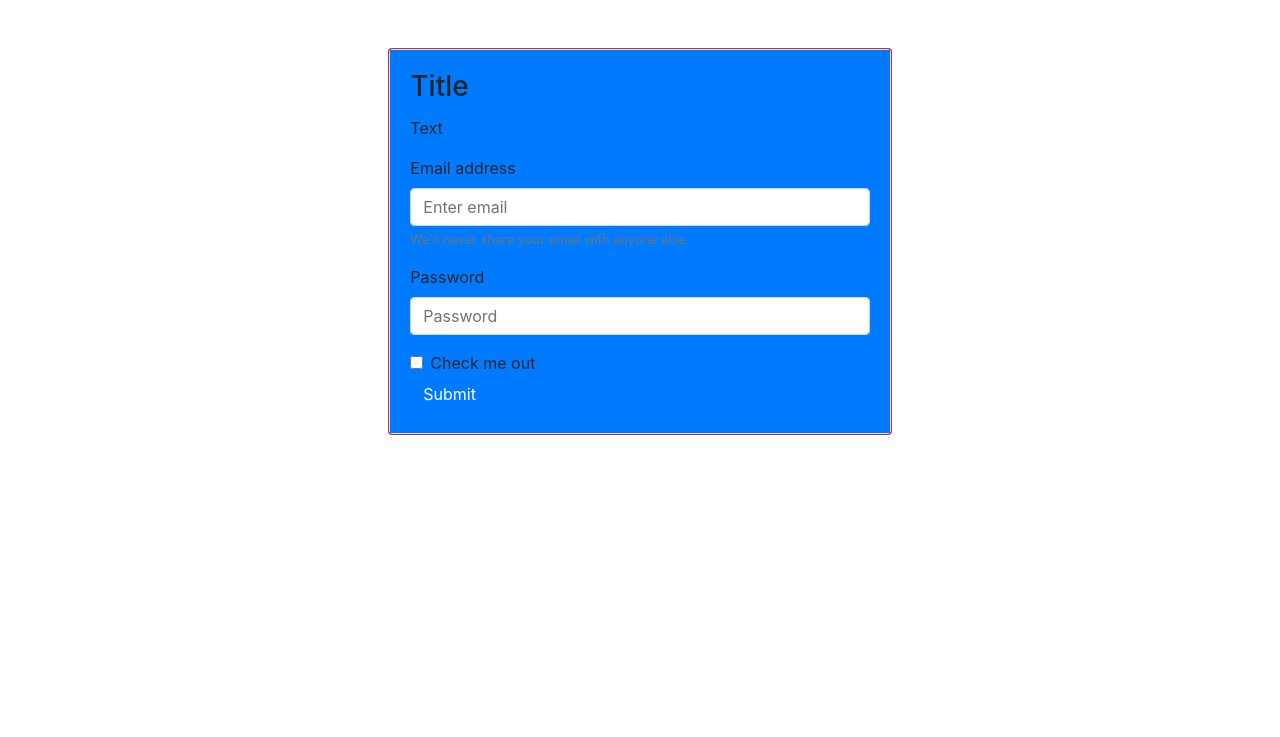
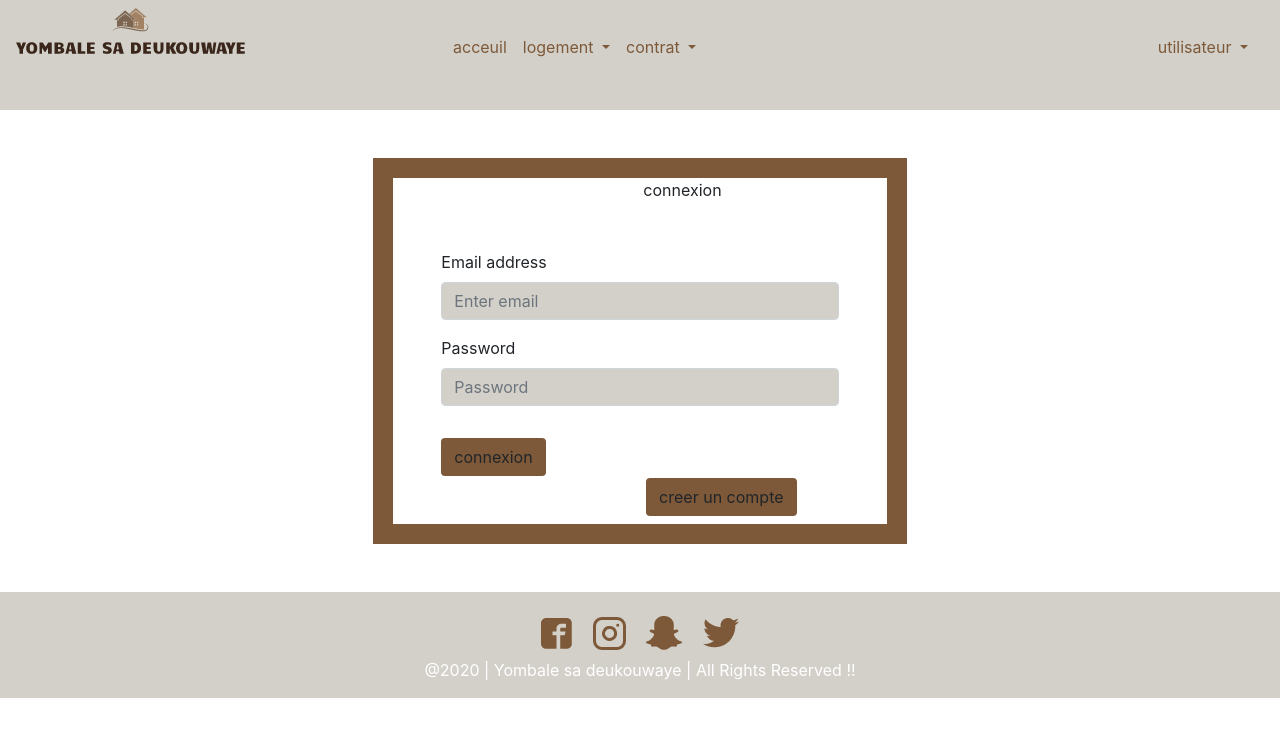
Before and after one commit to khalifa-n/yombale_sa_deukouwaye, a PHP site: page /views/security/connexion.html.php in a window 1280 px wide. Shown: the top 737 px of the page. Run offline with PHP 8.4, Linux system fonts and the light colour scheme; some libraries are stand-ins or nearby versions.

Commit message:
connexion

```diff
--- a/config/require.php
+++ b/config/require.php
@@ -1,4 +1,6 @@
 <?php
 require(ROUTE_DIR.'lib/session.php');
 require(ROUTE_DIR.'lib/database.php');
+require(ROUTE_DIR.'lib/validator.php');
+
 ?>
--- a/controlleurs/gestionnaire.controlleurs.php
+++ b/controlleurs/gestionnaire.controlleurs.php
@@ -1,14 +1,12 @@
 <?php
 if ($_SERVER['REQUEST_METHOD']=='GET') {
-
 	if (isset($_GET['views'])) {
-
 	   if ($_GET['views']=='catalogue') {
-
 		require(ROUTE_DIR.'views/catalogue/catalogue.html.php');
 
-	}else {
 	}
+}else {
+	require(ROUTE_DIR.'views/catalogue/catalogue.html.php');
 }
 }
 ?>
--- a/lib/router.php
+++ b/lib/router.php
@@ -5,10 +5,10 @@ if (isset($_REQUEST['controlleurs'])) {
 
 } elseif ($_REQUEST['controlleurs'] =='security') {
     require_once(ROUTE_DIR .'controlleurs/security.controlleurs.php');
+}
+
 }else {
     require_once(ROUTE_DIR .'controlleurs/gestionnaire.controlleurs.php');
 }
-}
-
 
 ?>
--- a/public/css/style.css
+++ b/public/css/style.css
@@ -1,17 +1,43 @@
-
+body{
+	overflow-x: hidden;
+}
  a{
 	color: #7D5939 !important;
 }
+.navbar{
+	background-color:#D3D0C9;
+
+}
 .navbar-expand-lg{
-	background-color:#DAD8D0 ;
+	background-color:#D3D0C9;
 
 }
 .menu{
 	margin-left: 200px;
 }
 .footer{
-	background-color:#DAD8D0 ;
+	background-color:#D3D0C9 ;
+
 }
 .text-footer{
 	color: #7D5939 !important;
 }
+.footer-social{
+	height: 50px;
+}
+.couleur_marron{
+	height:500px;
+}
+.card_body{
+	width: 500px;
+}
+
+.container_form{
+	height:300;
+}
+.connexion{
+	margin-left: 250px;
+}
+ul {
+	list-style-type: none;
+	}
--- a/views/inc/footer.html.php
+++ b/views/inc/footer.html.php
@@ -1,4 +1,25 @@
- <!-- Optional JavaScript -->
+<footer class="footer text-center text-white">
+  <!-- Grid container -->
+  <div class="container footer-social p-4 pb-0">
+    <!-- Section: Social media -->
+
+    <img src="image/facebook.png/" class="img-fluid  ml" alt="Responsive image">
+    <img src="image/instagram.png/" class="img-fluid  ml-3" alt="Responsive image">
+    <img src="image/snapchat.png/" class="img-fluid  ml-3" alt="Responsive image">
+    <img src="image/twitter.png/" class="img-fluid  ml-3" alt="Responsive image">
+
+
+    <!-- Section: Social media -->
+  </div>
+  <!-- Grid container -->
+
+  <!-- Copyright -->
+  <div class="text-center p-3" style="background-color:#D3D0C9">
+  @2020 | Yombale sa deukouwaye | All Rights Reserved !!
+  </div>
+  <!-- Copyright -->
+</footer>
+<!-- Optional JavaScript -->
     <!-- jQuery first, then Popper.js, then Bootstrap JS -->
     <script src="https://code.jquery.com/jquery-3.3.1.slim.min.js" integrity="sha384-q8i/X+965DzO0rT7abK41JStQIAqVgRVzpbzo5smXKp4YfRvH+8abtTE1Pi6jizo" crossorigin="anonymous"></script>
     <script src="https://cdnjs.cloudflare.com/ajax/libs/popper.js/1.14.7/umd/popper.min.js" integrity="sha384-UO2eT0CpHqdSJQ6hJty5KVphtPhzWj9WO1clHTMGa3JDZwrnQq4sF86dIHNDz0W1" crossorigin="anonymous"></script>
--- /dev/null
+++ b/views/inc/menu.html.php
@@ -0,0 +1,55 @@
+
+
+
+
+<nav class="navbar navbar-expand-lg navbar-light   sticky-top ">
+<img src="image/logo.png/" class="img-fluid mb-5 " alt="Responsive image">   </div>
+
+  <button class="navbar-toggler" type="button" data-toggle="collapse" data-target="#navbarSupportedContent" aria-controls="navbarSupportedContent" aria-expanded="false" aria-label="Toggle navigation">
+    <span class="navbar-toggler-icon"></span>
+  </button>
+
+  <div class="collapse navbar-collapse menu" id="navbarSupportedContent">
+    <ul class="navbar-nav  mr-auto mb-3">
+      <li class="nav-item active ">
+        <a class="nav-link" href="<?= WEB_ROUTE.'?controlleurs=gestionnaire&views=catalogue'?>">acceuil <span class="sr-only">(current)</span></a>
+      </li>
+      <li class="nav-item dropdown ">
+        <a class="nav-link dropdown-toggle " href="#" id="navbarDropdown" role="button" data-toggle="dropdown" aria-haspopup="true" aria-expanded="false">
+          logement
+        </a>
+        <div class="dropdown-menu" aria-labelledby="navbarDropdown">
+          <a class="dropdown-item" href="">se connecter</a>
+          <a class="dropdown-item" href="#">s'inscrire</a>
+          <div class="dropdown-divider"></div>
+          <a class="dropdown-item" href="#">Something else here</a>
+        </div>
+      </li>
+
+      <li class="nav-item dropdown ">
+        <a class="nav-link dropdown-toggle " href="#" id="navbarDropdown" role="button" data-toggle="dropdown" aria-haspopup="true" aria-expanded="false">
+         contrat
+        </a>
+        <div class="dropdown-menu" aria-labelledby="navbarDropdown">
+          <a class="dropdown-item" href="#">se connecter</a>
+          <a class="dropdown-item" href="#">s'inscrire</a>
+          <div class="dropdown-divider"></div>
+          <a class="dropdown-item" href="#">Something else here</a>
+        </div>
+      </li>
+
+    </ul>
+  <ul class="ml-auto">
+  <li class="nav-item dropdown men  ">
+        <a class="nav-link dropdown-toggle  " href="#" id="navbarDropdown" role="button" data-toggle="dropdown" aria-haspopup="true" aria-expanded="false">
+         utilisateur
+        </a>
+        <div class="dropdown-menu" aria-labelledby="navbarDropdown">
+          <a class="dropdown-item" href="<?= WEB_ROUTE.'?controlleurs=security&views=connexion'?>">se connecter</a>
+          <a class="dropdown-item" href="#">s'inscrire</a>
+          <div class="dropdown-divider"></div>
+          <a class="dropdown-item" href="#">Something else here</a>
+        </div>
+      </li>
+  </ul>
+</nav>
--- a/views/security/connexion.html.php
+++ b/views/security/connexion.html.php
@@ -1,33 +1,34 @@
 <?php
 require(ROUTE_DIR.'views/inc/header.html.php');
 ?>
-  <div class="container-fluid  ">
+<?php
+require(ROUTE_DIR.'views/inc/menu.html.php');
+?>
+  <div class="container-fluid" >
+
     <div class="row">
-      <div class="col-md-5 ml-auto mr-auto ">
-        <div class="card bg-danger mt-5 ">
-          <div class="card ">
-            <div class="card-body bg-primary ">
-              <h3 class="card-title">Title</h3>
-              <p class="card-text">Text</p>
-              <form>
-                    <div class="form-group">
+            <div class="card-body mt-5 col-md-5 mb-5  ml-auto mr-auto"style="background-color:#7D5939 " >
+              <div class="container_form"style="background-color:white">
+
+
+              <form class="m-auto">
+                <p class=" connexion"> connexion</p>
+                    <div class="form-group mt-5 mr-5 ml-5"  >
                         <label for="exampleInputEmail1">Email address</label>
-                        <input type="email" class="form-control" id="exampleInputEmail1" aria-describedby="emailHelp" placeholder="Enter email">
-                        <small id="emailHelp" class="form-text text-muted">We'll never share your email with anyone else.</small>
+                        <input type="email"style="background-color:#D3D0C9" class="form-control" id="exampleInputEmail1" aria-describedby="emailHelp" placeholder="Enter email">
                     </div>
-                    <div class="form-group">
+                    <div class="form-group  mr-5 ml-5">
                         <label for="exampleInputPassword1">Password</label>
-                        <input type="password" class="form-control" id="exampleInputPassword1" placeholder="Password">
+                        <input type="password" style="background-color:#D3D0C9" class="form-control" id="exampleInputPassword1" placeholder="Password">
                     </div>
-                    <div class="form-check">
-                        <input type="checkbox" class="form-check-input" id="exampleCheck1">
-                        <label class="form-check-label" for="exampleCheck1">Check me out</label>
-                    </div>
-                    <button type="submit" class="btn btn-primary">Submit</button>
+                        <button type="submit" style="background-color:#7D5939" class="btn mr-5 mt-3 mb-5 ml-5 ">connexion</button>
+                       <a href="<?= WEB_ROUTE.'?controlleurs=security&views=catalogue'?>"><button style="background-color:#7D5939" class="btn mt-5 ml-5  ">creer un compte</button></a>
+
               </form>
+              </div>
             </div>
-          </div>
-      </div>
+
+  </div>
   </div>
 <?php
 require(ROUTE_DIR.'views/inc/footer.html.php');
```
Also changed, not shown: controlleurs/security.controlleurs.php (+10 -0 lines), lib/validator.php (added, +51 -0 lines), models/utilisateurs.model.php (added, +14 -0 lines), views/catalogue/catalogue.html.php (+3 -74 lines).
